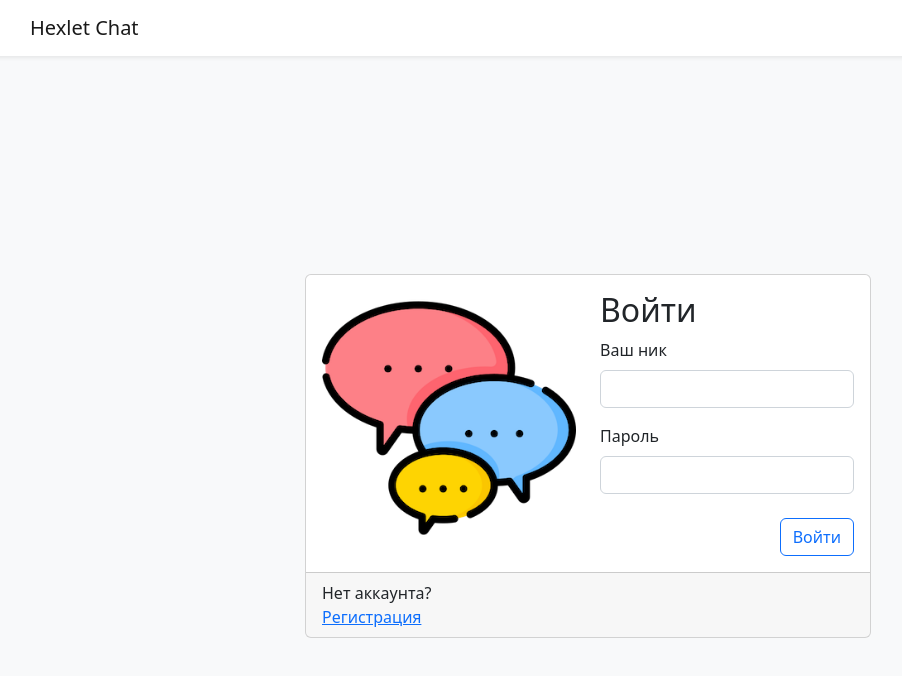
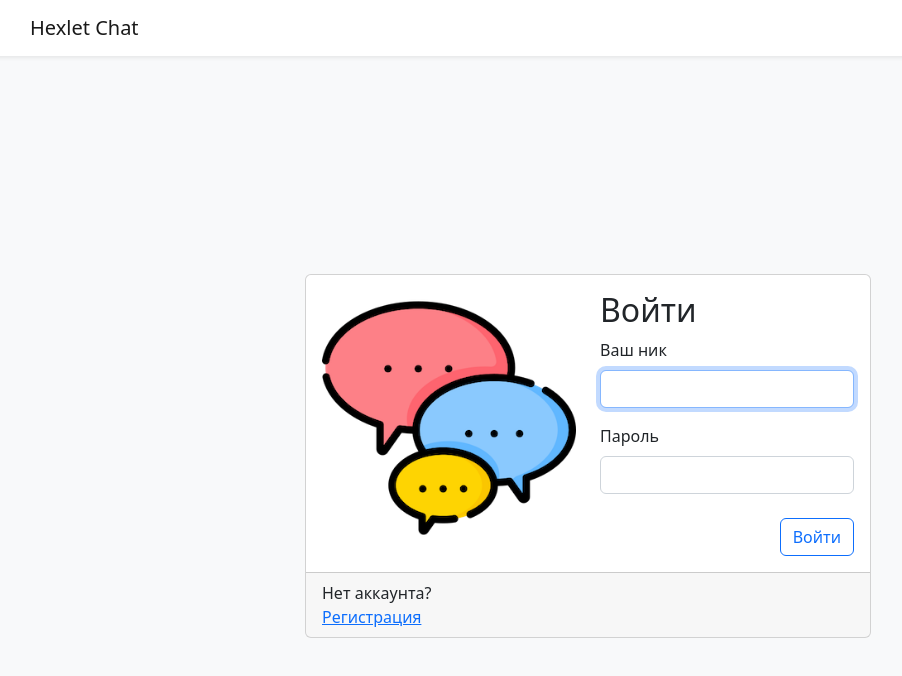
Before and after one commit to ilyavazhenin/chat-with-sockets, a React (Create React App) app in the folder frontend/: page /login in a window 1280 px wide. Shown: the top 676 px of the page, without its empty margins (52-954 px from the left). Built offline with nearby package versions, Linux system fonts and the light colour scheme; no server answers; the HTML template or start-up script is replaced by a standard one.

Commit message:
fix: add autofocus on name at signup and signin forms

```diff
--- a/frontend/src/pages/login-page/components/LoginForm.jsx
+++ b/frontend/src/pages/login-page/components/LoginForm.jsx
@@ -4,12 +4,13 @@ import { useFormik } from 'formik';
 import * as Yup from "yup";
 import axios from 'axios';
 import { useNavigate } from 'react-router-dom';
-import { useContext } from 'react';
+import { useContext, useRef, useEffect } from 'react';
 import CurrentUserContext from '../../../utils/auth-context';
 import { useTranslation } from 'react-i18next';
 
 const LoginForm = () => {
   const { t } = useTranslation();
+  const nameRef = useRef();
 
   const { setUser } = useContext(CurrentUserContext);
   const navigate = useNavigate();
@@ -52,6 +53,10 @@ const LoginForm = () => {
     },
   });
 
+  useEffect(() => {
+    nameRef.current.focus();
+  }, []);
+
   return (
     <Form onSubmit={formik.handleSubmit}>
       <Form.Group className="mb-3" controlId="formNickname">
@@ -59,6 +64,7 @@ const LoginForm = () => {
         <Form.Control
           type="text"
           name="nickname"
+          ref={nameRef}
           onChange={formik.handleChange}
           onBlur={formik.handleBlur}
           value={formik.values.nickname}/>
--- a/frontend/src/pages/registration/components/RegisterForm.jsx
+++ b/frontend/src/pages/registration/components/RegisterForm.jsx
@@ -4,14 +4,13 @@ import { useFormik } from 'formik';
 import * as Yup from "yup";
 import axios from 'axios';
 import { useNavigate } from 'react-router-dom';
-import { useContext } from 'react';
+import { useContext, useRef, useEffect } from 'react';
 import CurrentUserContext from '../../../utils/auth-context';
 import { useTranslation } from 'react-i18next';
 
-//TODO: вынести в утилс и возможно сделать через юзэффект
-
 const RegisterForm = () => {
   const { t } = useTranslation();
+  const nameRef = useRef();
 
   const { setUser } = useContext(CurrentUserContext);
   const navigate = useNavigate();
@@ -62,6 +61,10 @@ const RegisterForm = () => {
     },
   });
 
+  useEffect(() => {
+    nameRef.current.focus();
+  }, []);
+
   return (
     <Form onSubmit={formik.handleSubmit}>
       <Form.Group className="mb-3" controlId="formNickname">
@@ -69,6 +72,7 @@ const RegisterForm = () => {
         <Form.Control
           type="text"
           name="nickname"
+          ref={nameRef}
           onChange={formik.handleChange}
           onBlur={formik.handleBlur}
           value={formik.values.nickname}/>
```
